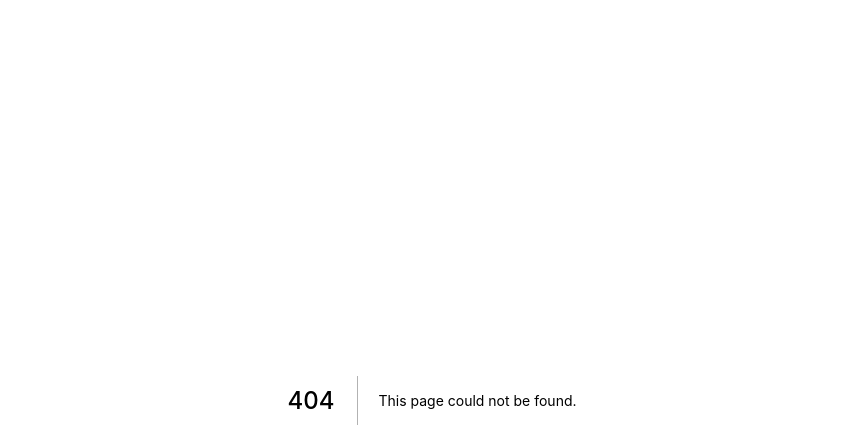
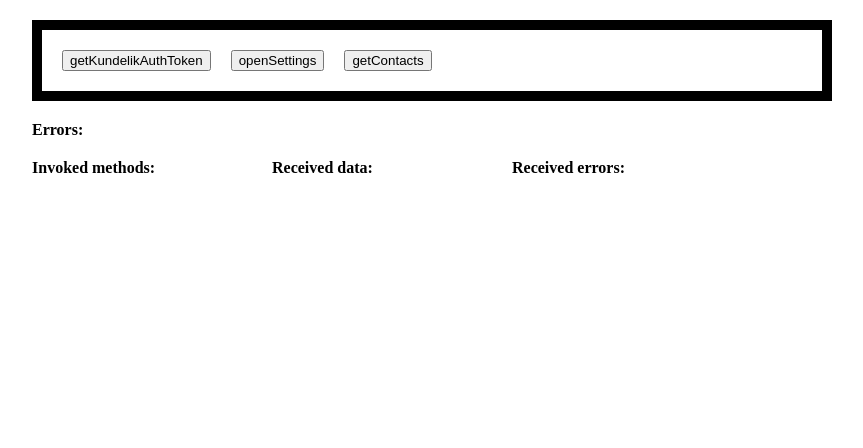
Before and after one commit to lgordey/lgordey.github.io, a Next.js app: page /test-kundelik in a window 1280 px wide. Before the commit this address had no page. Shown: the top 448 px of the page, without its empty margins (208-1071 px from the left). Built offline with nearby package versions, Linux system fonts and the light colour scheme.

Commit message:
Add Kundelik bridge and test page for it

```diff
--- /dev/null
+++ b/kundelik-bridge/index.ts
@@ -0,0 +1,123 @@
+import promisifyMethod from './promisifyMethod';
+
+type OK	= 'OK';
+type PERMISSION_DENIED	= 'PERMISSION_DENIED';
+type UNEXPECTED	= 'UNEXPECTED';
+
+interface GenericError<ErrorCodes> {
+  code: ErrorCodes;
+  msg: string;
+}
+
+interface Response<Data, ErrorCodes> {
+  data: Data;
+  error: GenericError<ErrorCodes>;
+}
+
+type GetKundelikAuthTokenResponse = Response<{
+  authToken: string;
+}, OK | PERMISSION_DENIED | UNEXPECTED>;
+
+type OpenSettingsResponse = Response<never, OK | UNEXPECTED>;
+
+type GetContactsResponse = Response<{
+  contacts: Array<{
+    first_name: string;
+    last_name: string;
+    phone: string;
+  }>;
+}, OK | PERMISSION_DENIED | UNEXPECTED>;
+
+interface AituBridge {
+  getKundelikAuthToken: () => Promise<GetKundelikAuthTokenResponse>;
+  openSettings: () => Promise<OpenSettingsResponse>;
+  getContacts: () => Promise<GetContactsResponse>;
+  isSupported: () => boolean;
+  supports: (method: string) => boolean;
+  sub: any;
+}
+
+const getKundelikAuthTokenMethod = 'getKundelikAuthToken';
+const openSettingsMethod = 'openSettings';
+const getContactsMethod = 'getContacts';
+
+const android = typeof window !== 'undefined' && (window as any).aitu_embedded_bridge;
+const ios = typeof window !== 'undefined' && (window as any).webkit && (window as any).webkit.messageHandlers;
+
+const buildBridge = (): AituBridge => {
+  const subs = [];
+
+  if (typeof window !== 'undefined') {
+    window.addEventListener('aituEvents', (e: any) => {
+      [...subs].map((fn) => fn.call(null, e));
+    })
+  }
+
+  const getKundelikAuthToken = (requestId) => {
+    const isAndroid = android && android[getKundelikAuthTokenMethod];
+    const isIos = ios && ios[getKundelikAuthTokenMethod];
+
+    if (isAndroid) {
+      android[getKundelikAuthTokenMethod](requestId);
+    } else if (isIos) {
+      ios[getKundelikAuthTokenMethod].postMessage({ requestId });
+    } else if (typeof window !== 'undefined') {
+      console.log('--getKundelikAuthToken-isWeb');
+    }
+  }
+
+  const openSettings = (requestId) => {
+    const isAndroid = android && android[openSettingsMethod];
+    const isIos = ios && ios[openSettingsMethod];
+
+    if (isAndroid) {
+      android[openSettingsMethod](requestId);
+    } else if (isIos) {
+      ios[openSettingsMethod].postMessage({ requestId });
+    } else if (typeof window !== 'undefined') {
+      console.log('--openSettings-isWeb');
+    }
+  }
+
+  const getContacts = (requestId) => {
+    const isAndroid = android && android[getContactsMethod];
+    const isIos = ios && ios[getContactsMethod];
+
+    if (isAndroid) {
+      android[getContactsMethod](requestId);
+    } else if (isIos) {
+      ios[getContactsMethod].postMessage({ requestId });
+    } else if (typeof window !== 'undefined') {
+      console.log('--getContacts-isWeb');
+    }
+  }
+
+  const isSupported = () => {
+    return Boolean(android || ios);
+  }
+
+  const supports = (method) =>
+    (android && typeof android[method] === 'function') ||
+    (ios && ios[method] && typeof ios[method].postMessage === 'function');
+
+  const sub = (listener: any) => {
+    subs.push(listener);
+  }
+
+  const getKundelikAuthTokenPromise = promisifyMethod(getKundelikAuthToken, sub);
+  const openSettingsPromise = promisifyMethod(openSettings, sub);
+  const getContactsPromise = promisifyMethod(getContacts, sub);
+
+  return {
+    getKundelikAuthToken: getKundelikAuthTokenPromise,
+    openSettings: openSettingsPromise,
+    getContacts: getContactsPromise,
+    isSupported,
+    supports,
+    sub
+  }
+}
+
+const bridge = buildBridge();
+
+export default bridge;
--- /dev/null
+++ b/kundelik-bridge/promisifyMethod.ts
@@ -0,0 +1,69 @@
+function createCounter() {
+  return {
+    current: 0,
+    next() {
+      return ++this.current;
+    },
+  };
+}
+
+function createRequestResolver() {
+  type PromiseController = {
+    resolve: (value: any) => any;
+    reject: (reason: any) => any;
+  };
+
+  const counter = createCounter();
+  const promiseControllers: Record<string, PromiseController | null> = {};
+
+  return {
+    add(controller: PromiseController, customId?: number | string): number | string {
+      const id = customId != null ? customId : counter.next();
+      const methodId = id;
+      promiseControllers[methodId] = controller;
+      return methodId;
+    },
+
+    resolve<T>(requestId: number | string, data: T, isSuccess: (data: T) => boolean, error: any) {
+      const requestPromise = promiseControllers[requestId];
+
+      if (requestPromise) {
+        if (isSuccess(error)) {
+          requestPromise.resolve(data);
+        } else {
+          requestPromise.reject(error);
+        }
+
+        promiseControllers[requestId] = null;
+      }
+    },
+  };
+}
+
+function promisifyMethod(method, subscribe: (fn: any) => void) {
+  const requestResolver = createRequestResolver();
+
+  subscribe((event) => {
+    if (!event.detail) {
+      return;
+    }
+
+    if ('requestId' in event.detail) {
+      const { requestId, data, error } = event.detail;
+
+      if (requestId) {
+        requestResolver.resolve(requestId, data, (error) => !(error), error);
+      }
+    }
+  });
+
+  return function promisifiedFunc(...args: any[]): Promise<any | void> {
+    return new Promise((resolve, reject) => {
+      const requestId = requestResolver.add({ resolve, reject });
+
+      method(requestId, ...args);
+    });
+  };
+}
+
+export default promisifyMethod;
--- /dev/null
+++ b/pages/test-kundelik.tsx
@@ -0,0 +1,86 @@
+import React, { useState, useEffect } from 'react';
+import withStyles from 'react-jss';
+
+import kundelikBridge from '../kundelik-bridge';
+
+const styles = {
+  testWrapper: {
+    width: '100%',
+    maxWidth: 800,
+    margin: '0 auto'
+  },
+  btnWrapper: {
+    padding: '0 20px 20px 0',
+    border: '10px solid black',
+    marginTop: 20,
+    '& button, & a, & span': {
+      margin: '20px 0 0 20px',
+      display: 'inline-block'
+    }
+  }
+};
+
+function Test({ classes }) {
+  const [calledMethods, setCalledMethods] = useState([]);
+  const [receivedData, setReceivedData] = useState([]);
+  const [receivedError, setReceivedError] = useState([]);
+  const [ errors, setErrors ] = useState([]);
+
+  const handleMethod = async (methodName, params = []) => {
+    setCalledMethods(prevArray => [...prevArray, methodName])
+
+    console.log(`==handle ${methodName} method${params.length > 0 ? ` with params ${JSON.stringify(params)}`: ''}`);
+    try {
+      const data = await kundelikBridge[methodName](...params);
+      setReceivedData(prevArray => [...prevArray, JSON.stringify(data)])
+    } catch(e) {
+      console.error(e);
+      const errorText = e instanceof Error ? `${e.name}: ${e.message}` : JSON.stringify(e);
+      setReceivedError(prevArray => [...prevArray, errorText])
+    }
+  }
+
+  return (
+    <div className={classes.testWrapper}>
+      <div className={classes.btnWrapper}>
+        <button onClick={() => handleMethod('getKundelikAuthToken')}>getKundelikAuthToken</button>
+        <button onClick={() => handleMethod('openSettings')}>openSettings</button>
+        <button onClick={() => handleMethod('getContacts')}>getContacts</button>
+      </div>
+      <div style={{ marginTop: 20 }} >
+        <b>Errors:</b>
+        {errors.map((errMessage, i) => (
+            <div key={i + errMessage}>{errMessage}</div>
+          ))}
+      </div>
+      <div style={{ marginTop: 20, display: 'flex' }}>
+        <div style={{ width: '30%' }}>
+          <b style={{ marginBottom: 10 }}>Invoked methods:</b>
+          {calledMethods.map((method, i) => {
+            return (
+              <div key={i + method}>{i+1 + ') '}{method}</div>
+            );
+          })}
+        </div>
+        <div style={{ width: '30%' }}>
+          <b style={{ marginBottom: 10 }}>Received data:</b>
+          {receivedData && receivedData.map((data, i) => {
+            return (
+              <div key={i + data}>{i+1 + '. '}{data}</div>
+            )
+          })}
+        </div>
+        <div style={{ width: '30%' }}>
+          <b style={{ marginBottom: 10 }}>Received errors:</b>
+          {receivedError && receivedError.map((error, i) => {
+            return (
+              <div key={i + error}>{i+1 + '. '}{error}</div>
+            )
+          })}
+        </div>
+      </div>
+    </div>
+  )
+}
+
+export default withStyles(styles)(Test);
```
